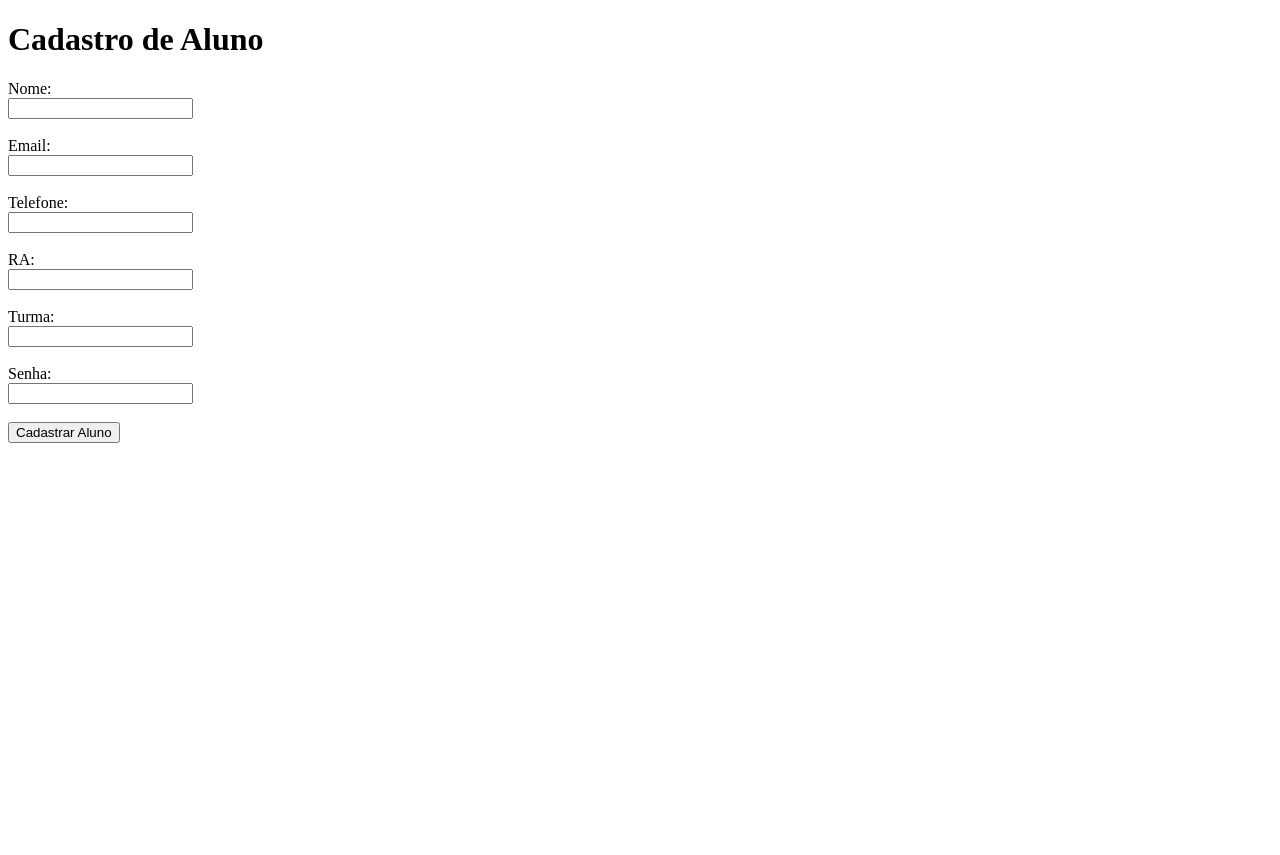
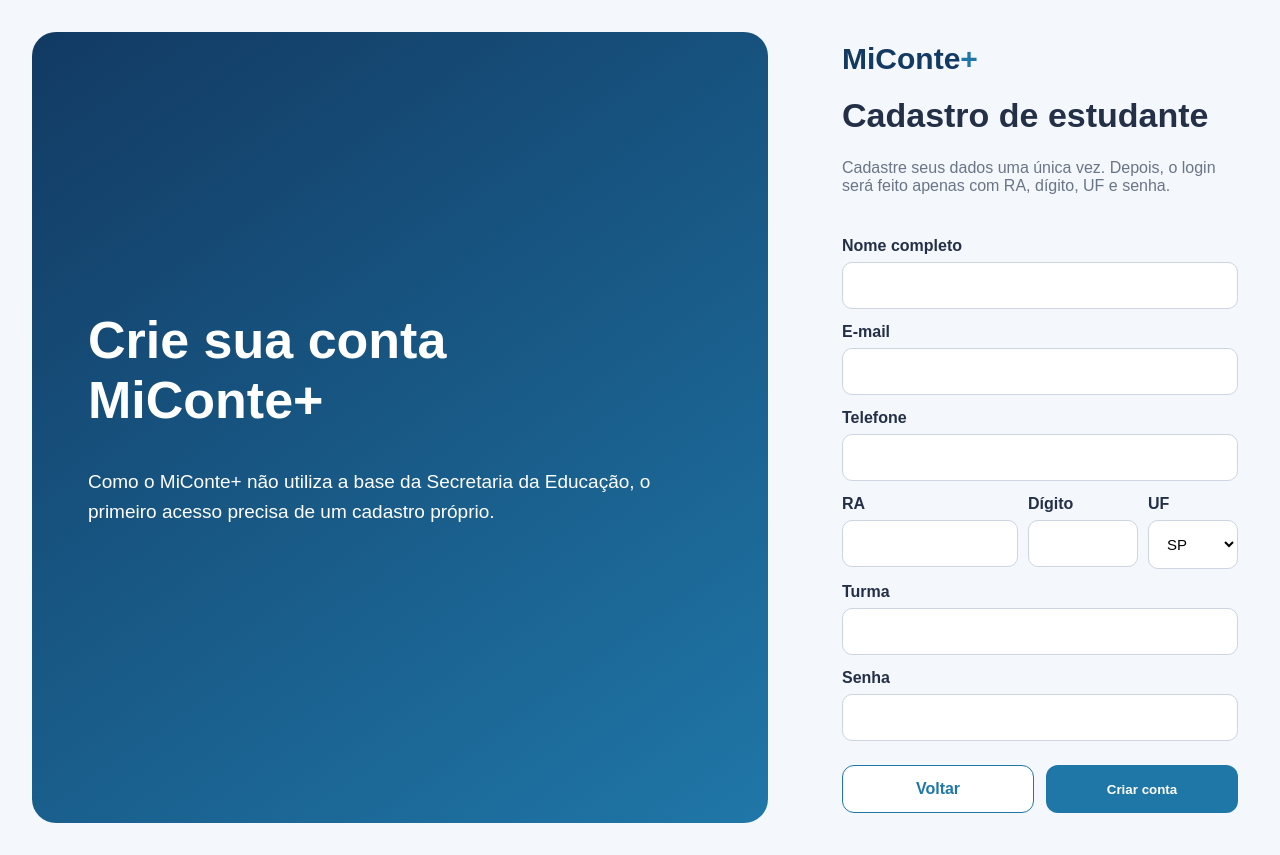
Before and after one commit to vhsaladine-creator/biblioteca_escolar, a Django app: page /cadastro/aluno/ in a window 1280 px wide. Before the commit the page ends 443 px from the top, so only its background shows below. Run offline with Django 5.2, Linux system fonts and the light colour scheme.

Commit message:
Atualiza cadastro de estudante

```diff
--- a/usuarios/templates/cadastro_aluno.html
+++ b/usuarios/templates/cadastro_aluno.html
@@ -1,53 +1,32 @@
-<!DOCTYPE html>
-<html lang="pt-br">
-
-<head>
-    <meta charset="UTF-8">
-    <title>Cadastro Aluno</title>
-</head>
-
-
-<body>
-
-<h1>Cadastro de Aluno</h1>
-
-
-<form method="post">
-
-    {% csrf_token %}
-
-
-    <label>Nome:</label><br>
-    <input type="text" name="nome"><br><br>
-
-
-    <label>Email:</label><br>
-    <input type="email" name="email"><br><br>
-
-
-    <label>Telefone:</label><br>
-    <input type="tel" name="telefone"><br><br>
-
-
-    <label>RA:</label><br>
-    <input type="text" name="ra"><br><br>
-
-
-    <label>Turma:</label><br>
-    <input type="text" name="turma"><br><br>
-
-
-    <label>Senha:</label><br>
-    <input type="password" name="senha"><br><br>
-
-
-    <button type="submit">
-        Cadastrar Aluno
-    </button>
-
-
-</form>
-
-
-</body>
-</html>
+{% extends "base.html" %}
+{% block title %}Cadastro do estudante | MiConte+{% endblock %}
+{% block content %}
+<div class="page">
+    <section class="info">
+        <h1>Crie sua conta <strong>MiConte+</strong></h1>
+        <p>Como o MiConte+ não utiliza a base da Secretaria da Educação, o primeiro acesso precisa de um cadastro próprio.</p>
+    </section>
+    <section class="auth">
+        <div class="brand">MiConte<span>+</span></div>
+        <div class="card-area">
+            <h2>Cadastro de estudante</h2>
+            <p class="muted">Cadastre seus dados uma única vez. Depois, o login será feito apenas com RA, dígito, UF e senha.</p>
+            {% if erro %}<div class="error">{{ erro }}</div>{% endif %}
+            <form method="post">
+                {% csrf_token %}
+                <label for="nome">Nome completo</label><input id="nome" name="nome" required>
+                <label for="email">E-mail</label><input id="email" name="email" type="email" required>
+                <label for="telefone">Telefone</label><input id="telefone" name="telefone">
+                <div class="row">
+                    <div><label for="ra">RA</label><input id="ra" name="ra" required></div>
+                    <div><label for="digito_ra">Dígito</label><input id="digito_ra" name="digito_ra" maxlength="2" required></div>
+                    <div><label for="uf">UF</label><select id="uf" name="uf"><option value="SP">SP</option><option value="AC">AC</option><option value="AL">AL</option><option value="AP">AP</option><option value="AM">AM</option><option value="BA">BA</option><option value="CE">CE</option><option value="DF">DF</option><option value="ES">ES</option><option value="GO">GO</option><option value="MA">MA</option><option value="MT">MT</option><option value="MS">MS</option><option value="MG">MG</option><option value="PA">PA</option><option value="PB">PB</option><option value="PR">PR</option><option value="PE">PE</option><option value="PI">PI</option><option value="RJ">RJ</option><option value="RN">RN</option><option value="RS">RS</option><option value="RO">RO</option><option value="RR">RR</option><option value="SC">SC</option><option value="SE">SE</option><option value="TO">TO</option></select></div>
+                </div>
+                <label for="turma">Turma</label><input id="turma" name="turma" required>
+                <label for="senha">Senha</label><input id="senha" name="senha" type="password" required>
+                <div class="buttons"><a class="btn btn-secondary" href="{% url 'home' %}">Voltar</a><button class="btn btn-primary" type="submit">Criar conta</button></div>
+            </form>
+        </div>
+    </section>
+</div>
+{% endblock %}
```
